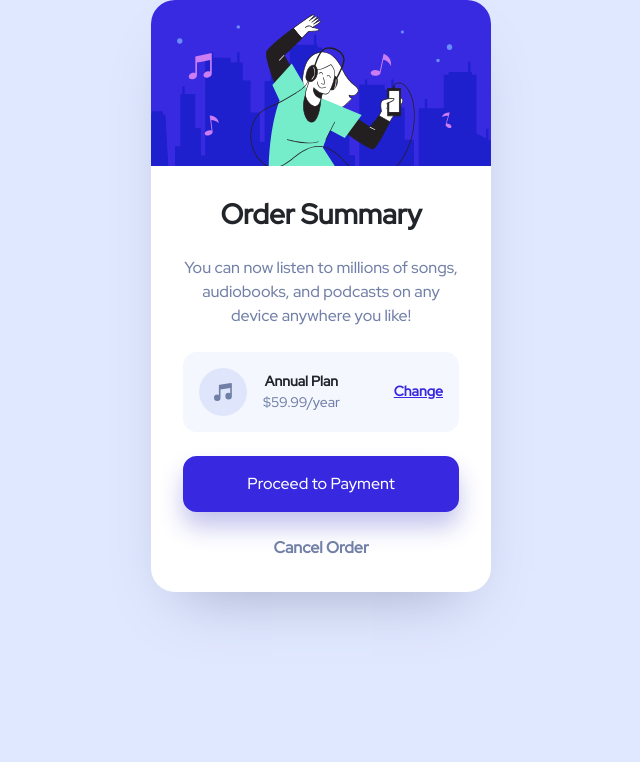
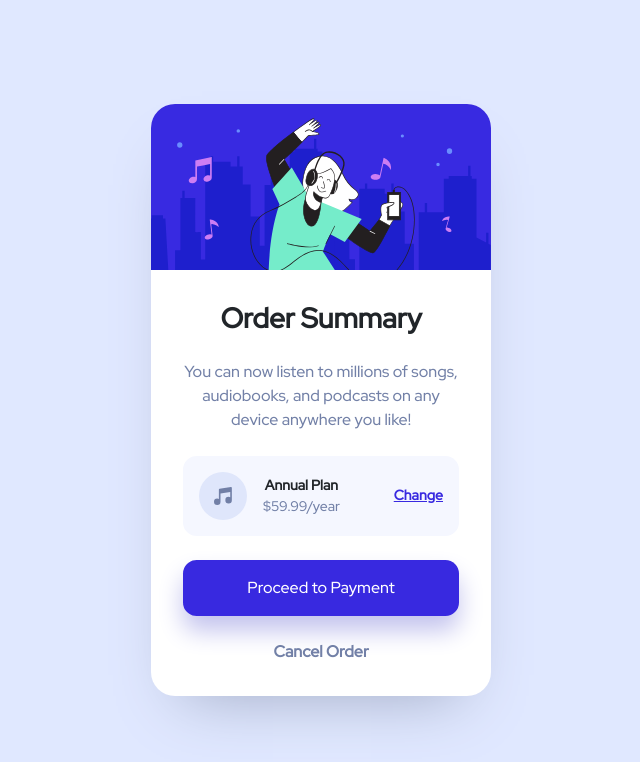
Before and after one commit to akosnik/order-summary-component, a plain HTML site: page index.html in a window 1280 px wide. Shown: the whole page, without its empty margins (319-959 px from the left). Drawn offline with nearby package versions, Linux system fonts and the light colour scheme.

Commit message:
main tag edit

```diff
--- a/index.html
+++ b/index.html
@@ -12,8 +12,8 @@
 </head>
 <body>
 
-    <main>
-      <div class="container h-100 d-flex align-items-center">
+    <main class="container h-100 d-flex align-items-center">
+
         <div class="order-summary-card">
           <img class="hero-image" src="./images/illustration-hero.svg" alt="dancing-illustration">
           <div class="order-summary-info d-flex flex-column">
@@ -36,7 +36,7 @@
             <a class="cancel-button" href="#">Cancel Order</a>
           </div>
         </div>
-      </div>
+
     </main>
 
 
```
